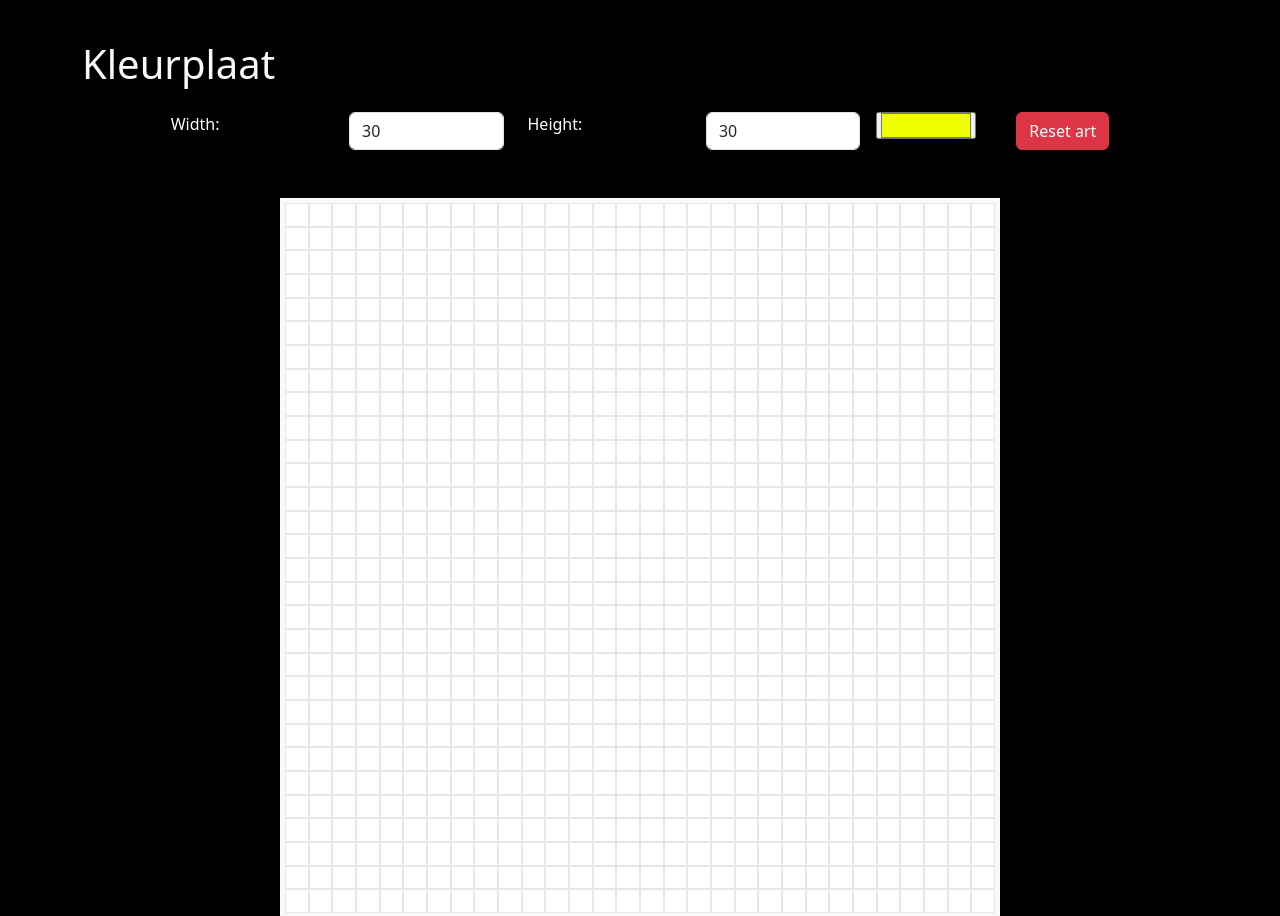
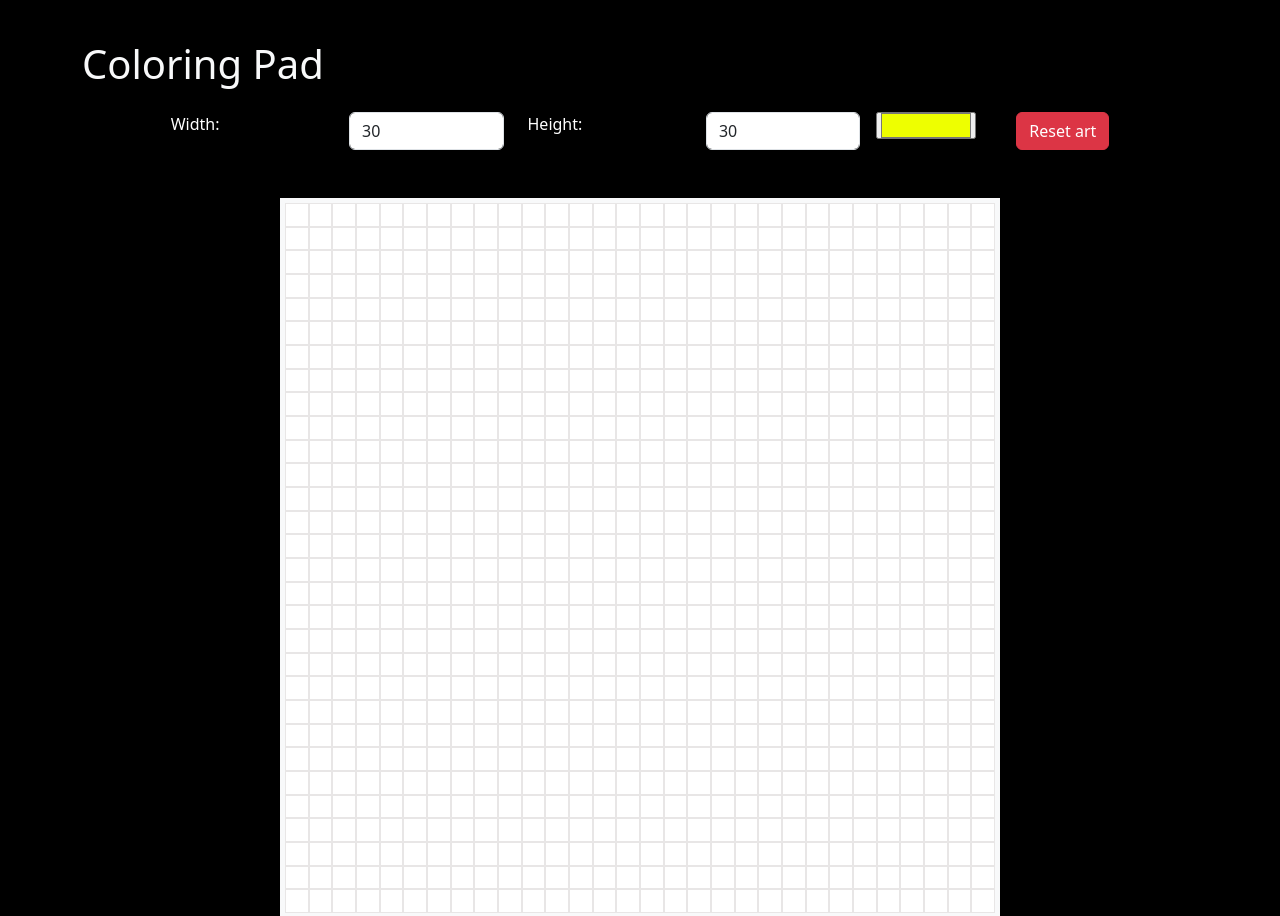
Before and after one commit to janicemv/coloring-pad, a plain HTML site: page index.html in a window 1280 px wide. Shown: the top 916 px of the page. Drawn offline with nearby package versions, Linux system fonts and the light colour scheme.

Commit message:
add files

```diff
--- a/index.html
+++ b/index.html
@@ -4,7 +4,7 @@
 <head>
     <meta charset="UTF-8">
     <meta name="viewport" content="width=device-width, initial-scale=1.0">
-    <title>Kleurplaat</title>
+    <title>Coloring Pad</title>
     <link href="https://cdn.jsdelivr.net/npm/bootstrap@5.3.3/dist/css/bootstrap.min.css" rel="stylesheet"
         integrity="sha384-QWTKZyjpPEjISv5WaRU9OFeRpok6YctnYmDr5pNlyT2bRjXh0JMhjY6hW+ALEwIH" crossorigin="anonymous">
     <link rel="stylesheet" href="style.css">
@@ -12,7 +12,7 @@
 
 <body>
     <div class="container full-page">
-        <h1>Kleurplaat</h1>
+        <h1>Coloring Pad</h1>
         <div class="menu navbar">
             <div class="row">
 
```
